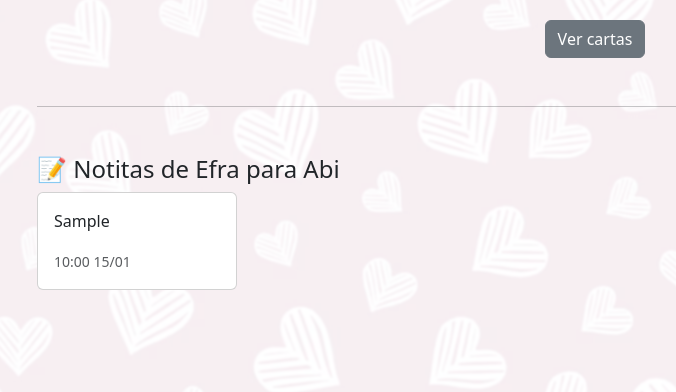
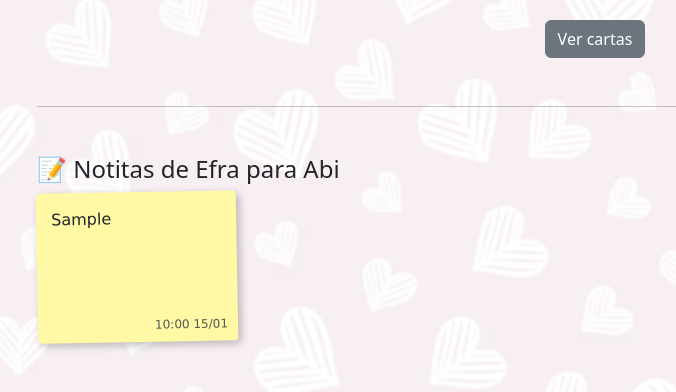
Before and after one commit to LanCaihe148/repoab, a Django app: page / in a window 1280 px wide. Shown: the part 183-575 px from the top of the page, without its empty margins (45-721 px from the left). Run offline with Django 5.2, Linux system fonts and the light colour scheme; tables that the repository leaves empty hold one stand-in row (values such as "Sample post").

Commit message:
cambio de forma de notas

```diff
--- a/elementos/static/elementos/css/styles.css
+++ b/elementos/static/elementos/css/styles.css
@@ -43,3 +43,37 @@ body::before {
         font-size: 1.3rem;
     }
 }
+
+.nota {
+    width: 200px;
+    min-height: 150px;
+    padding: 15px;
+    background: #fff9a6;
+    font-family: "Comic Sans MS", "Segoe UI", sans-serif;
+    box-shadow: 3px 3px 8px rgba(0, 0, 0, 0.25);
+    transform: rotate(-1deg);
+    position: relative;
+    border-radius: 4px;
+    transition: transform 0.2s ease, box-shadow 0.2s ease;
+}
+
+.nota:nth-child(2n) {
+    transform: rotate(1.5deg);
+}
+
+.nota:nth-child(3n) {
+    transform: rotate(-2deg);
+}
+
+.nota:hover {
+    transform: scale(1.05);
+    box-shadow: 6px 6px 12px rgba(0, 0, 0, 0.35);
+}
+
+.nota small {
+    position: absolute;
+    bottom: 8px;
+    right: 10px;
+    color: #555;
+    font-size: 0.75rem;
+}
--- a/elementos/templates/inicio.html
+++ b/elementos/templates/inicio.html
@@ -17,13 +17,11 @@
 
 <div class="d-flex gap-3 flex-wrap">
     {% for nota in notas %}
-        <div class="card" style="width: 200px;">
-            <div class="card-body">
-                <p>{{ nota.cuerpo }}</p>
-                <small class="text-muted">
-                    {{ nota.creada|date:"H:i d/m" }}
-                </small>
-            </div>
+        <div class="nota">
+            <p>{{ nota.cuerpo }}</p>
+            <small>
+                {{ nota.creada|date:"H:i d/m" }}
+            </small>
         </div>
     {% empty %}
         <p>No hay notas.</p>
```
